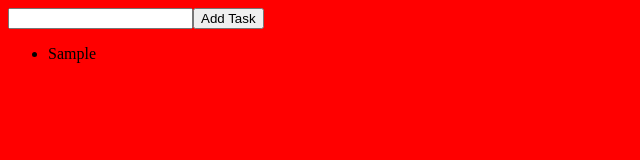
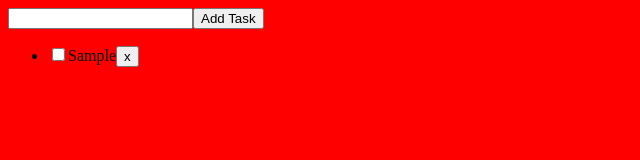
Before and after one commit to niks23/todolist, a React app: page / in a window 1280 px wide. Both pictures are taken after typing "Sample" into the empty fields and a click on the button "Add Task". Shown: the top 160 px of the page, without its empty margins (0-640 px from the left). Built offline with nearby package versions, Linux system fonts and the light colour scheme.

Commit message:
add, complete & delete task added

```diff
--- a/src/components/TaskList.js
+++ b/src/components/TaskList.js
@@ -3,8 +3,14 @@ import React from 'react'
 const TaskList = props => {
   return (
     <ul>
-      {/* {console.log("dd",props.tasklist)} */}
-      { props.tasklist.map(task => <li key={task.id}>{task.task}</li>) }
+      { props.taskList.map(task => {
+        return (
+          <li key={task.id} style={{ textDecoration: task.completed ? 'line-through' : null}}>
+            <input type="checkbox" onClick={() => props.toggleComplete(task.id)}/>
+            <span>{task.task}</span>
+            <button onClick={() => props.deleteTask(task.id)}>x</button>
+          </li>)})
+        }
     </ul>
   )
 }
--- a/src/containers/TaskContainer.js
+++ b/src/containers/TaskContainer.js
@@ -1,11 +1,22 @@
 import React, { Component } from 'react';
 import TaskForm from '../components/TaskForm';
 import TaskList from '../components/TaskList';
+
+const LOCAL_STORAGE_KEY = "current-tasklist";
 
 class TaskContainer extends Component {
 
     state = {
         task: []
+    }
+
+    componentDidMount() {
+        const storageTask = JSON.parse(localStorage.getItem(LOCAL_STORAGE_KEY))
+    }
+
+    componentDidUpdate() {
+        localStorage.setItem(LOCAL_STORAGE_KEY, JSON.stringify(this.state.tasks))
+
     }
 
     addTaskHandler = todo => {
@@ -15,11 +26,31 @@ class TaskContainer extends Component {
         // console.log(this.state.task);
     }
 
+    toggleCompleteHandler = id => {
+        const taskId = this.state.task.findIndex(element => element.id == id );
+        const newTaskList = [...this.state.task];
+        newTaskList[taskId] = {...newTaskList[taskId], completed: !newTaskList[taskId].completed}
+        console.log(newTaskList[taskId].completed);
+        this.setState({
+            task: newTaskList
+        })
+    }
+
+    deleteTaskHandler = id => {
+        const task = [...this.state.task];
+        task.splice(id, 1);
+        this.setState({ task: task})
+    }
+
     render(){
         return (
                 <div>
                     <TaskForm addtask={this.addTaskHandler}/>
-                    <TaskList tasklist={this.state.task}/>
+                    <TaskList
+                        taskList={this.state.task}
+                        toggleComplete={this.toggleCompleteHandler}
+                        deleteTask={this.deleteTaskHandler}
+                    />
                 </div>
         );
     }
```
Also changed, not shown: src/components/TaskForm.js (line endings or trailing spaces).
